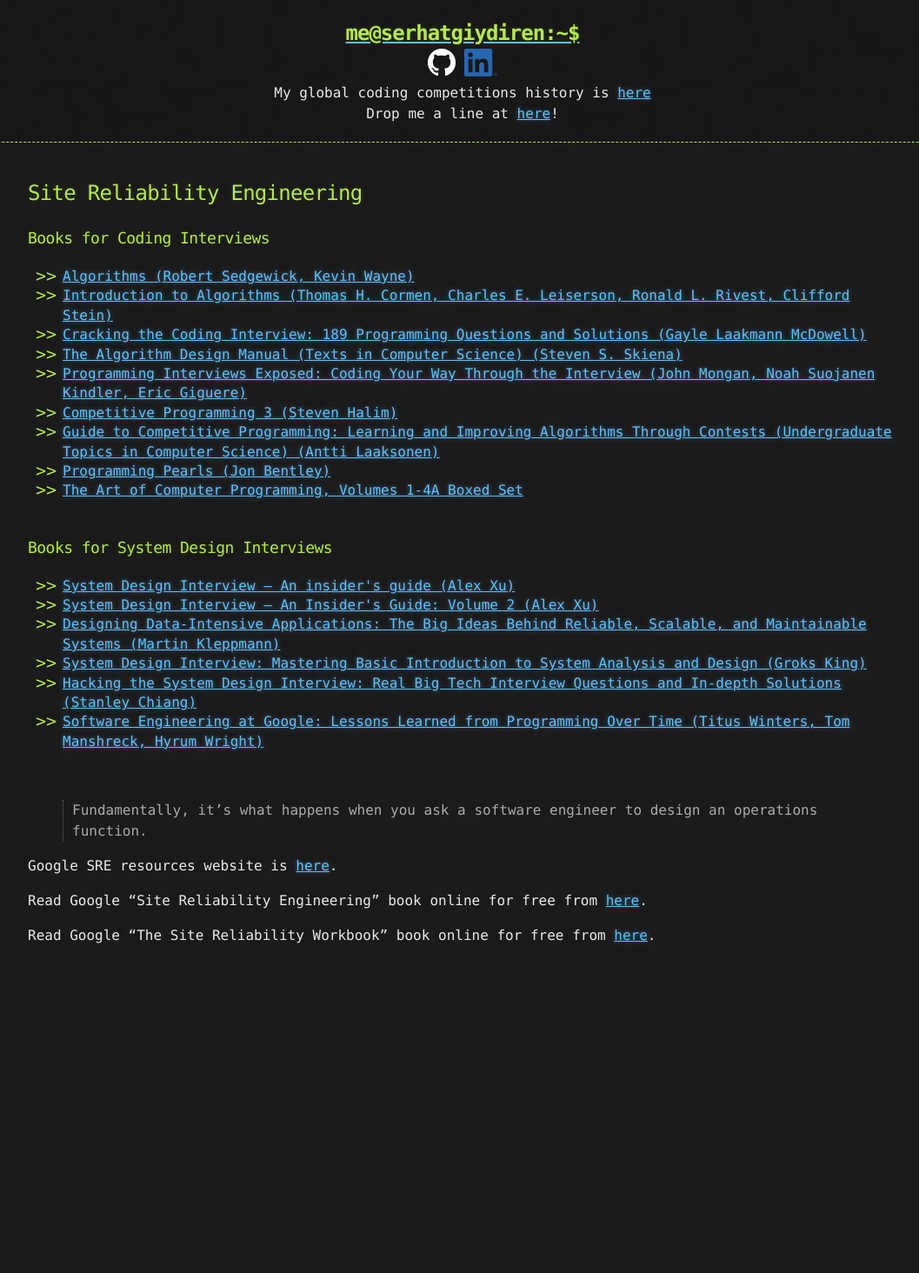
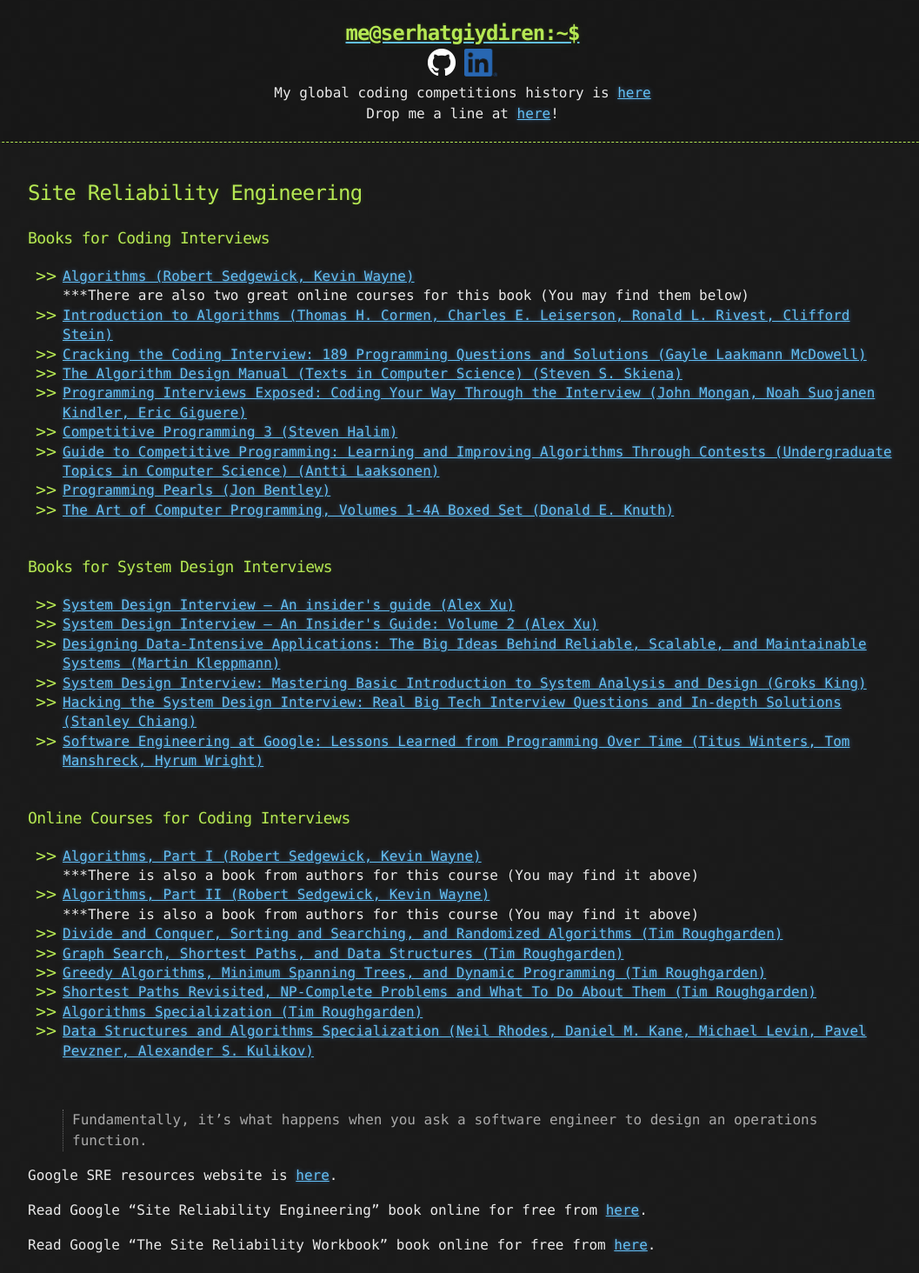
Before and after one commit to goodHunter27/serhatgiydiren.github.io, a Jekyll site: the page built from _posts/2020-01-04-site-reliability-engineering.md, in a window 1280 px wide. Shown: the whole page at 87% size, without its empty margins (108-1165 px from the left). Built offline with Jekyll 4.4.1, drawn with Linux system fonts in a browser that asks for light colours; before the commit the page ends 1108 px from its top, so only the background shows below that.

Commit message:
Update affiliate.html

```diff
--- a/_includes/affiliate.html
+++ b/_includes/affiliate.html
@@ -1,6 +1,6 @@
 <h3>Books for Coding Interviews</h3>
 <ul>
-  <li><a href="https://amzn.to/3c010Dj" target="_blank">Algorithms (Robert Sedgewick, Kevin Wayne)</a></li>
+  <li><a href="https://amzn.to/3c010Dj" target="_blank">Algorithms (Robert Sedgewick, Kevin Wayne)</a><br/>***There are also two great online courses for this book (You may find them below)</li>
   <li><a href="https://amzn.to/3K7tHek" target="_blank">Introduction to Algorithms (Thomas H. Cormen, Charles E. Leiserson, Ronald L. Rivest, Clifford Stein)</a></li>
   <li><a href="https://amzn.to/3QxnUkt" target="_blank">Cracking the Coding Interview: 189 Programming Questions and Solutions (Gayle Laakmann McDowell)</a></li>
   <li><a href="https://amzn.to/3C9gpMn" target="_blank">The Algorithm Design Manual (Texts in Computer Science) (Steven S. Skiena)</a></li>
@@ -8,7 +8,7 @@
   <li><a href="https://amzn.to/3zZLxeE" target="_blank">Competitive Programming 3 (Steven Halim)</a></li>
   <li><a href="https://amzn.to/3Ca30U6" target="_blank">Guide to Competitive Programming: Learning and Improving Algorithms Through Contests (Undergraduate Topics in Computer Science) (Antti Laaksonen)</a></li>
   <li><a href="https://amzn.to/3K1FfzF" target="_blank">Programming Pearls (Jon Bentley)</a></li>
-  <li><a href="https://amzn.to/3Qz6Yu6" target="_blank">The Art of Computer Programming, Volumes 1-4A Boxed Set</a></li>
+  <li><a href="https://amzn.to/3Qz6Yu6" target="_blank">The Art of Computer Programming, Volumes 1-4A Boxed Set (Donald E. Knuth)</a></li>
 </ul>
 
 <br/>
@@ -24,3 +24,17 @@
 </ul>
 
 <br/>
+
+<h3>Online Courses for Coding Interviews</h3>
+<ul>
+  <li><a href="imp.i384100.net/YgaNNe" target="_blank">Algorithms, Part I (Robert Sedgewick, Kevin Wayne)</a><br/>***There is also a book from authors for this course (You may find it above)</li>
+  <li><a href="imp.i384100.net/LPN22V" target="_blank">Algorithms, Part II (Robert Sedgewick, Kevin Wayne)</a><br/>***There is also a book from authors for this course (You may find it above)</li>
+  <li><a href="imp.i384100.net/DVN335" target="_blank">Divide and Conquer, Sorting and Searching, and Randomized Algorithms (Tim Roughgarden)</a></li>
+  <li><a href="imp.i384100.net/9WYEE4" target="_blank">Graph Search, Shortest Paths, and Data Structures (Tim Roughgarden)</a></li>
+  <li><a href="imp.i384100.net/jWLmmM" target="_blank">Greedy Algorithms, Minimum Spanning Trees, and Dynamic Programming (Tim Roughgarden)</a></li>
+  <li><a href="imp.i384100.net/P0DbVj" target="_blank">Shortest Paths Revisited, NP-Complete Problems and What To Do About Them (Tim Roughgarden)</a></li>
+  <li><a href="imp.i384100.net/x9GZ5y" target="_blank">Algorithms Specialization (Tim Roughgarden)</a></li>
+  <li><a href="imp.i384100.net/qnjyxg" target="_blank">Data Structures and Algorithms Specialization (Neil Rhodes, Daniel M. Kane, Michael Levin, Pavel Pevzner, Alexander S. Kulikov)</a></li>
+</ul>
+
+<br/>
```
